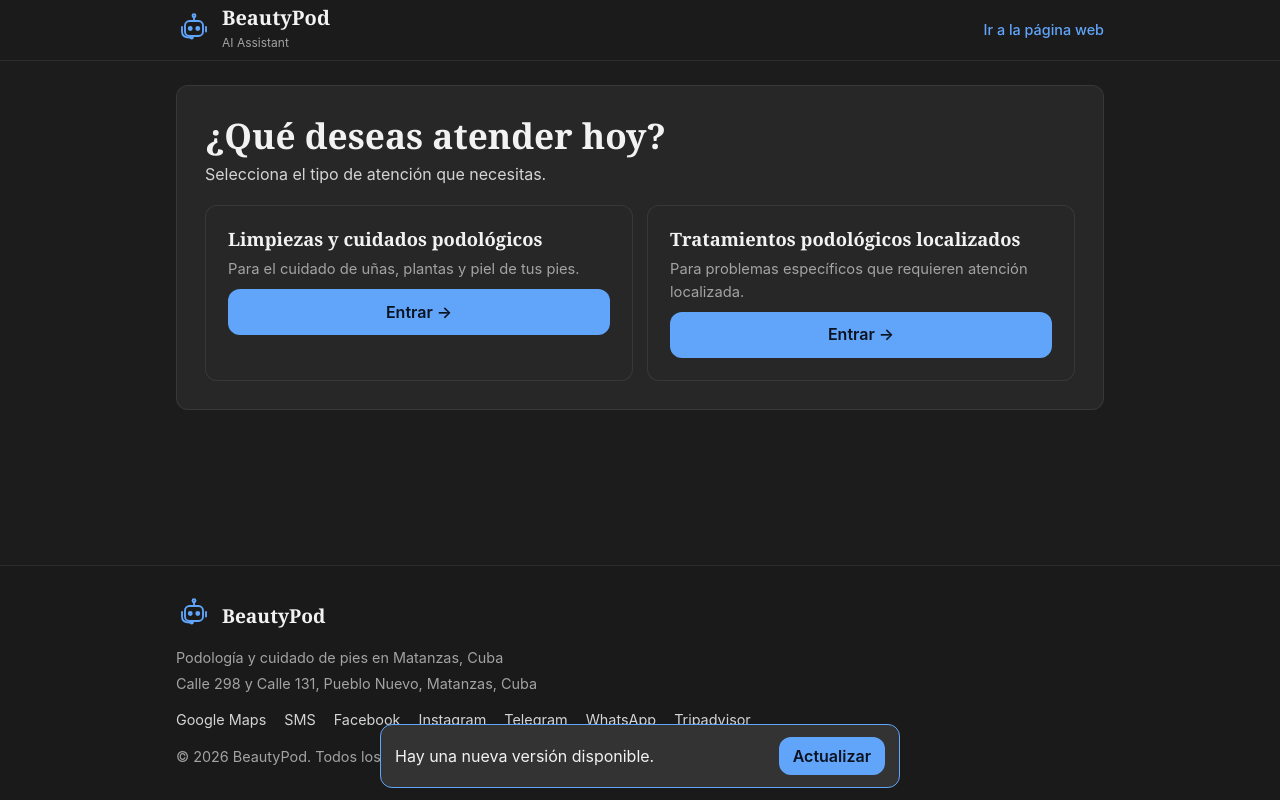
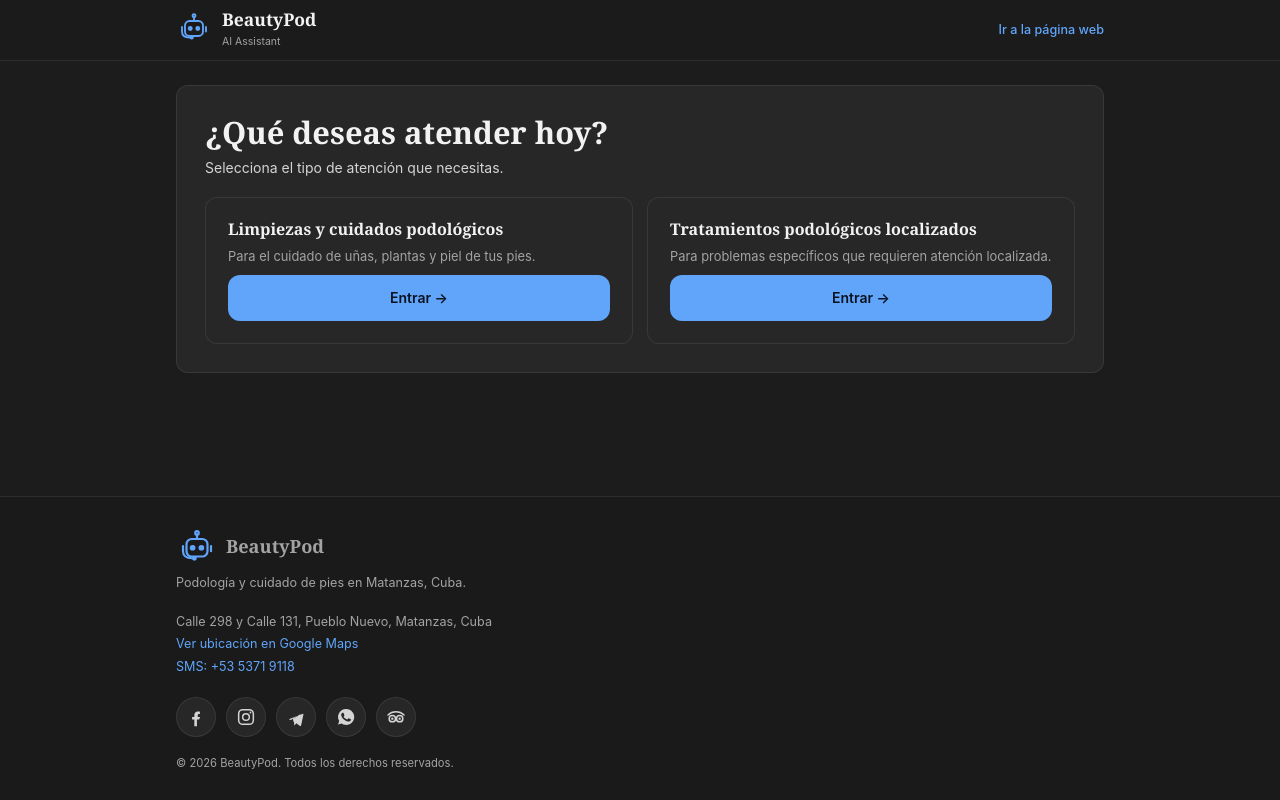
Before and after one commit to BeautyPod/AI-Assistant, a plain HTML site: page index.html in a window 1280 px wide. Drawn offline with Linux system fonts and the light colour scheme.

Commit message:
Actualizar index.html

```diff
--- a/index.html
+++ b/index.html
@@ -11,7 +11,7 @@
 <style>
 :root{--bg:#1c1c1c;--surface:#272727;--surface2:#333;--border:rgba(255,255,255,.08);--text:#f2f2f2;--muted:#a3a3a3;--soft:#d4d4d4;--accent:#60a5fa;--accent-h:#93c5fd;--on-accent:#0b1220;--r:12px;--fh:Cardo,Georgia,serif;--fb:Inter,system-ui,-apple-system,"Segoe UI",Roboto,sans-serif}
 *{box-sizing:border-box}
-body{margin:0;background:var(--bg);color:var(--text);font:16px/1.55 var(--fb);min-height:100vh;display:flex;flex-direction:column}
+html{font-size:14px}body{margin:0;background:var(--bg);color:var(--text);font:1rem/1.55 var(--fb);min-height:100vh;display:flex;flex-direction:column}
 button{font:inherit;cursor:pointer}a{color:inherit}
 h1,h2,h3{font-family:var(--fh);font-weight:700;line-height:1.2;margin:0}
 .wrap{width:100%;max-width:960px;margin:0 auto;padding:0 16px}
@@ -56,12 +56,19 @@ button.card{cursor:pointer}button.card:hover,button.card:focus-visible{border-co
 .photo{width:100%;aspect-ratio:16/9;object-fit:cover;border-radius:10px;display:block}
 .g4{grid-template-columns:repeat(2,1fr)}.noimg{width:100%;aspect-ratio:16/9;border-radius:10px;background:var(--surface2)}@media(min-width:760px){.g4{grid-template-columns:repeat(3,1fr)}}
 .hero-img{max-width:420px;margin-bottom:14px}
-.banner{position:fixed;left:12px;right:12px;bottom:calc(12px + env(safe-area-inset-bottom));z-index:50;background:var(--surface2);border:1px solid var(--accent);border-radius:var(--r);padding:12px 14px;display:flex;gap:12px;align-items:center;justify-content:space-between;max-width:520px;margin:auto}
-.banner .btn{min-height:38px;padding:0 14px}
 .off{background:var(--surface2);color:var(--soft);text-align:center;font-size:.85rem;padding:6px 12px}
-footer{border-top:1px solid var(--border);background:#1a1a1a;padding:28px 0 calc(28px + env(safe-area-inset-bottom))}
-footer .brand{margin-bottom:10px}footer p{margin:4px 0;color:var(--muted);font-size:.9rem}
-footer nav{display:flex;flex-wrap:wrap;gap:8px 18px;margin:14px 0}footer nav a{color:var(--soft);font-size:.9rem;text-decoration:none}footer nav a:hover{color:var(--accent-h)}
+.sr-only{position:absolute;width:1px;height:1px;padding:0;margin:-1px;overflow:hidden;clip:rect(0,0,0,0);white-space:nowrap;border:0}
+.site-footer{border-top:1px solid var(--border);background:#1a1a1a;padding:28px 0 calc(28px + env(safe-area-inset-bottom))}
+.footer-inner{display:grid;gap:18px}
+.footer-brand .logo{display:flex;align-items:center;gap:8px;margin:0 0 6px;font-family:var(--fh);font-size:1.3rem;font-weight:700}
+#logo2{display:block;width:42px;height:42px;flex:0 0 42px}#logo2 img,#logo2 svg{display:block;width:42px;height:42px;object-fit:contain}
+.footer-brand p{margin:0;color:var(--muted);font-size:.9rem}
+.footer-address{font-style:normal;color:var(--muted);font-size:.9rem;line-height:1.8}
+.footer-address a{color:var(--accent);text-decoration:none}.footer-address a:hover{color:var(--accent-h)}
+.footer-social{display:flex;gap:10px}
+.social-icon{width:40px;height:40px;display:grid;place-items:center;border-radius:50%;border:1px solid var(--border);background:var(--surface);color:var(--soft)}
+.social-icon:hover{color:var(--accent-h);border-color:var(--accent)}
+.footer-copy{margin:0;color:var(--muted);font-size:.8rem}
 @media(prefers-reduced-motion:reduce){*{animation:none!important;transition:none!important;scroll-behavior:auto!important}}
 @media(min-width:700px){h1{font-size:2.2rem}.panel{padding:28px}}
 </style>
@@ -76,22 +83,27 @@ footer nav{display:flex;flex-wrap:wrap;gap:8px 18px;margin:14px 0}footer nav a{c
   <a class="weblink" href="https://beautypod.github.io/Web/" target="_blank" rel="noopener">Ir a la página web</a>
 </div></header>
 <main><div class="wrap" id="app" aria-live="polite"></div></main>
-<footer><div class="wrap">
-  <div class="brand"><span id="logo2"></span><b style="font-family:var(--fh);font-size:1.2rem">BeautyPod</b></div>
-  <p>Podología y cuidado de pies en Matanzas, Cuba</p>
-  <p>Calle 298 y Calle 131, Pueblo Nuevo, Matanzas, Cuba</p>
-  <nav>
-    <a href="https://maps.app.goo.gl/Axdd4hyurDcGLANy8" target="_blank" rel="noopener">Google Maps</a>
-    <a href="sms:+5353719118">SMS</a>
-    <a href="https://www.facebook.com/bpodpedicure" target="_blank" rel="noopener">Facebook</a>
-    <a href="https://www.instagram.com/beautypodlinet?stkn=NXRxM3owdnd5Mzd5" target="_blank" rel="noopener">Instagram</a>
-    <a href="https://t.me/bpplinet" target="_blank" rel="noopener">Telegram</a>
-    <a href="https://wa.me/5353719118?text=%5BPW%5D%20Hola%2C%20quiero%20reservar%20una%20cita" target="_blank" rel="noopener">WhatsApp</a>
-    <a href="https://www.tripadvisor.com/Attraction_Review-g663510-d28549168-Reviews-Beautypod_Podologia_y_Pedicure-Matanzas_Matanzas_Province_Cuba.html" target="_blank" rel="noopener">Tripadvisor</a>
-  </nav>
-  <p>© <span id="yr"></span> BeautyPod. Todos los derechos reservados.</p>
-</div></footer>
-<div id="upd" class="banner" hidden><span>Hay una nueva versión disponible.</span><button class="btn" id="updBtn">Actualizar</button></div>
+<footer class="site-footer">
+  <div class="wrap footer-inner">
+    <div class="footer-brand">
+      <p class="logo"><span id="logo2"></span><span>BeautyPod</span></p>
+      <p>Podología y cuidado de pies en Matanzas, Cuba.</p>
+    </div>
+    <address class="footer-address">
+      Calle 298 y Calle 131, Pueblo Nuevo, Matanzas, Cuba<br>
+      <a href="https://maps.app.goo.gl/Axdd4hyurDcGLANy8" target="_blank" rel="noopener noreferrer">Ver ubicación en Google Maps<span class="sr-only"> (se abre en una pestaña nueva)</span></a><br>
+      <a href="sms:+5353719118">SMS: +53 5371 9118</a>
+    </address>
+    <nav class="footer-social" aria-label="Redes sociales y reseñas de BeautyPod">
+      <a class="social-icon" href="https://www.facebook.com/bpodpedicure" target="_blank" rel="noopener noreferrer" aria-label="BeautyPod en Facebook (se abre en una pestaña nueva)"><svg viewBox="0 0 24 24" width="20" height="20" aria-hidden="true" focusable="false"><path fill="currentColor" d="M15 8.5h1.7V5.6c-.3 0-1.3-.1-2.5-.1-2.5 0-4.2 1.5-4.2 4.3v2.3H7.3V15h2.7v8h3.1v-8h2.6l1.4-2.9h-3v-2c0-.8.2-1.6 1.9-1.6Z"/></svg></a>
+      <a class="social-icon" href="https://www.instagram.com/beautypodlinet?stkn=NXRxM3owdnd5Mzd5" target="_blank" rel="noopener noreferrer" aria-label="BeautyPod en Instagram (se abre en una pestaña nueva)"><svg viewBox="0 0 24 24" width="20" height="20" aria-hidden="true" focusable="false"><rect x="3.2" y="3.2" width="17.6" height="17.6" rx="5" fill="none" stroke="currentColor" stroke-width="1.8"/><circle cx="12" cy="12" r="4" fill="none" stroke="currentColor" stroke-width="1.8"/><circle cx="17.4" cy="6.6" r="1.1" fill="currentColor"/></svg></a>
+      <a class="social-icon" href="https://t.me/bpplinet" target="_blank" rel="noopener noreferrer" aria-label="BeautyPod en Telegram (se abre en una pestaña nueva)"><svg viewBox="0 0 24 24" width="20" height="20" aria-hidden="true" focusable="false"><path fill="currentColor" d="M9.78 18.65c-.4 0-.33-.15-.47-.53l-1.18-3.87 9-5.35c.4-.24.06-.35-.22-.14l-11.1 6.98-1.9-.6c-.44-.14-.44-.43.09-.65l16.4-6.32c.36-.16.71.09.57.66l-2.79 13.14c-.2.9-.75 1.11-1.51.71l-4.16-3.07-2 1.93c-.23.23-.42.42-.73.42Z"/></svg></a>
+      <a class="social-icon" href="https://wa.me/5353719118?text=%5BPW%5D%20Hola%2C%20quiero%20reservar%20una%20cita" target="_blank" rel="noopener noreferrer" aria-label="BeautyPod en WhatsApp (se abre en una pestaña nueva)"><svg viewBox="0 0 24 24" width="20" height="20" aria-hidden="true" focusable="false"><path fill="currentColor" d="M12 2.5a9.5 9.5 0 0 0-8.2 14.3L2.5 21l4.3-1.3A9.5 9.5 0 1 0 12 2.5Zm5.4 13.6c-.24.66-1.2 1.24-1.86 1.34-.5.08-1.1.11-1.78-.1-.4-.13-.93-.3-1.6-.6-2.8-1.2-4.63-4.06-4.77-4.25-.14-.19-1.14-1.52-1.14-2.9 0-1.37.72-2.05.97-2.33.26-.28.57-.35.76-.35h.55c.17 0 .4-.07.63.48.24.56.8 1.96.88 2.1.08.15.13.32.03.51-.1.19-.15.31-.28.47-.14.17-.3.38-.42.52-.14.16-.29.32-.13.6.17.29.75 1.19 1.6 1.93 1.1.94 2 1.22 2.3 1.36.29.14.46.12.63-.08.17-.19.71-.82.9-1.1.19-.28.37-.24.64-.14.27.1 1.68.79 1.97.93.29.14.48.21.55.33.07.12.07.68-.16 1.33Z"/></svg></a>
+      <a class="social-icon" href="https://www.tripadvisor.com/Attraction_Review-g663510-d28549168-Reviews-Beautypod_Podologia_y_Pedicura-Matanzas_Matanzas_Province_Cuba.html" target="_blank" rel="noopener noreferrer" aria-label="BeautyPod en Tripadvisor (se abre en una pestaña nueva)"><svg viewBox="0 0 24 24" width="20" height="20" aria-hidden="true" focusable="false"><path d="M2.4 9.6C5 7 8.3 5.8 12 5.8s7 1.2 9.6 3.8" fill="none" stroke="currentColor" stroke-width="1.8" stroke-linecap="round"/><circle cx="7.6" cy="14" r="3.8" fill="none" stroke="currentColor" stroke-width="1.8"/><circle cx="16.4" cy="14" r="3.8" fill="none" stroke="currentColor" stroke-width="1.8"/><circle cx="7.6" cy="14" r="1.4" fill="currentColor"/><circle cx="16.4" cy="14" r="1.4" fill="currentColor"/><path d="M12 14.2l-1.3 1.9h2.6z" fill="currentColor"/></svg></a>
+    </nav>
+    <p class="footer-copy">© <span id="yr"></span> BeautyPod. Todos los derechos reservados.</p>
+  </div>
+</footer>
 
 <script>
 /* ============ 1. CONFIGURACIÓN GENERAL ============ */
@@ -327,14 +339,7 @@ window.addEventListener("hashchange",route);
 window.addEventListener("beforeinstallprompt",e=>e.preventDefault()); // sin aviso de instalación
 const off=document.getElementById("off");
 const net=()=>{off.hidden=navigator.onLine}; window.addEventListener("online",net); window.addEventListener("offline",net); net();
-if("serviceWorker" in navigator){
-  navigator.serviceWorker.register("./sw.js").then(reg=>{
-    const show=w=>{document.getElementById("upd").hidden=false;document.getElementById("updBtn").onclick=()=>w.postMessage("SKIP_WAITING")};
-    if(reg.waiting&&navigator.serviceWorker.controller) show(reg.waiting);
-    reg.addEventListener("updatefound",()=>{const w=reg.installing; w.addEventListener("statechange",()=>{if(w.state==="installed"&&navigator.serviceWorker.controller) show(w)})});
-  }).catch(()=>{});
-  let r=false; navigator.serviceWorker.addEventListener("controllerchange",()=>{if(r)return;r=true;location.reload()});
-}
+if("serviceWorker" in navigator) navigator.serviceWorker.register("./sw.js").catch(()=>{});
 document.getElementById("yr").textContent=new Date().getFullYear();
 logo(document.getElementById("logo")); logo(document.getElementById("logo2"));
 route();
```
